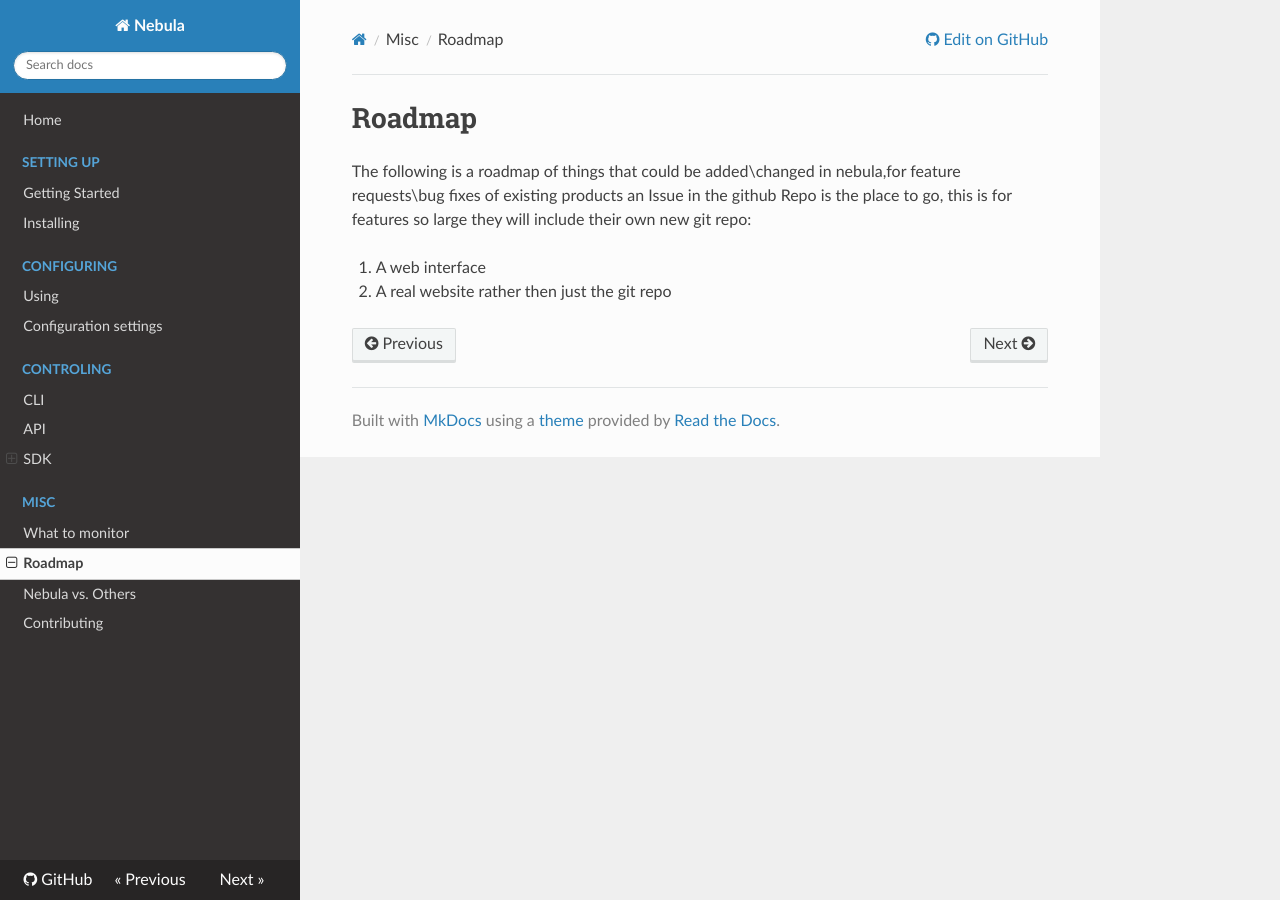
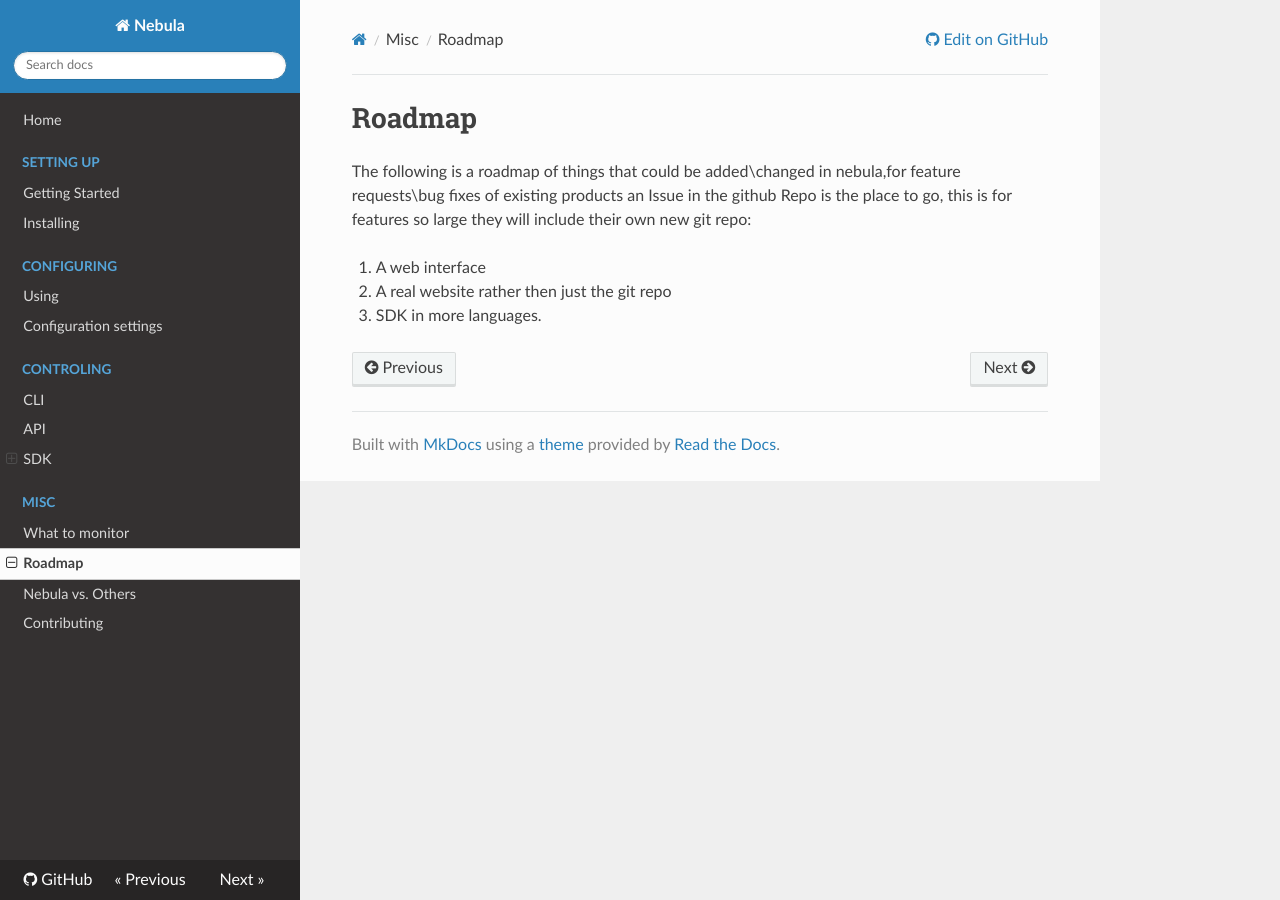
Before and after one commit to nebula-orchestrator/docs, an MkDocs documentation site: the page built from docs/roadmap.md, in a window 1280 px wide. Built offline with MkDocs 1.6.1, drawn with Linux system fonts in a browser that asks for light colours; nearby versions of some CDN libraries; old or Windows-style settings are respelled for this version of MkDocs.

Commit message:
adding more SDK to roadmap

```diff
--- a/docs/roadmap.md
+++ b/docs/roadmap.md
@@ -4,3 +4,4 @@
 
 1. A web interface
 2. A real website rather then just the git repo
+3. SDK in more languages.
```
